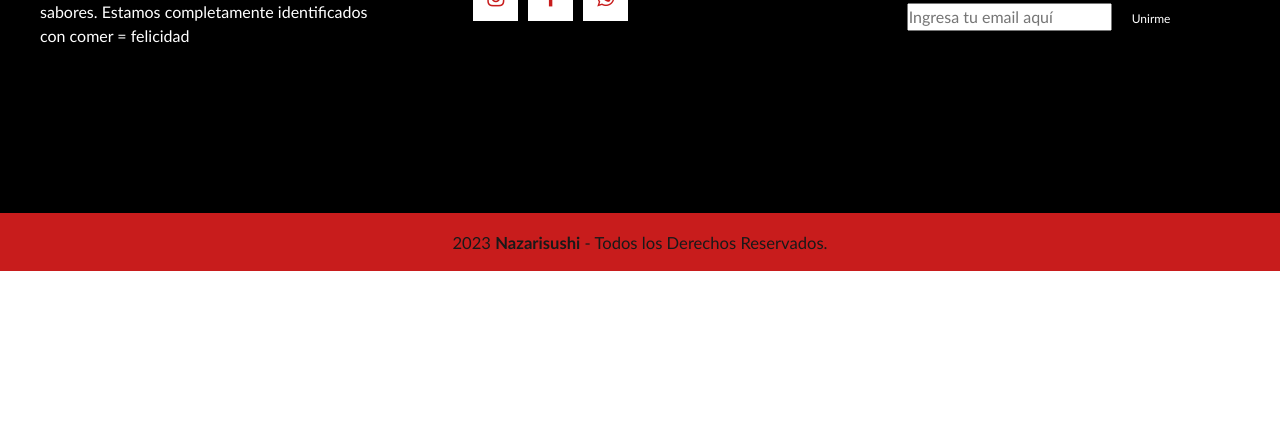
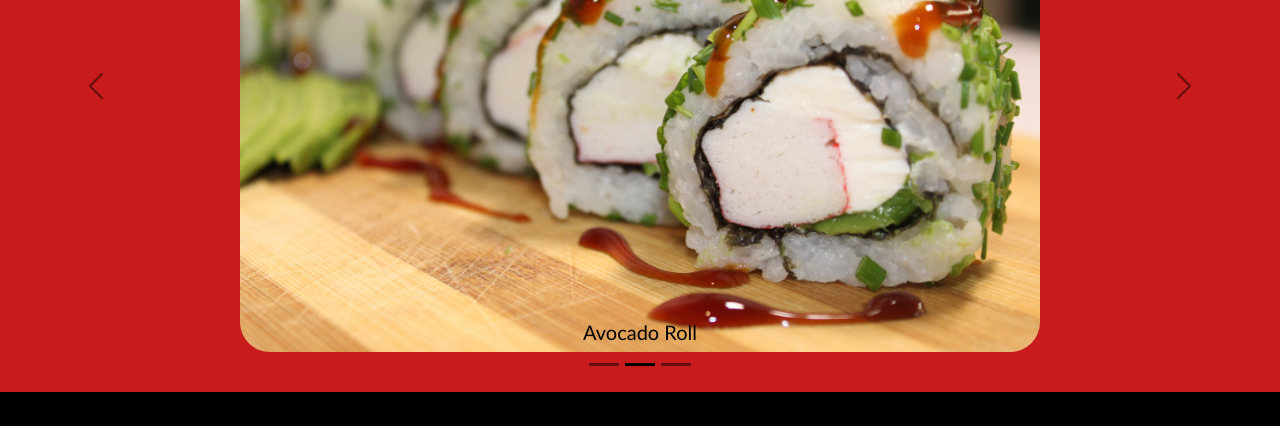
Before and after one commit to nazariegode/neigborsales, a React (Vite) app: page / in a window 1280 px wide. Shown: the part 1247-1673 px from the top of the page. Before the commit the page ends 1518 px from the top, so only its background shows below. Built offline with nearby package versions, Linux system fonts and the light colour scheme.

Commit message:
actualizacion

```diff
--- a/src/components/Carrousel/Carrousel.jsx
+++ b/src/components/Carrousel/Carrousel.jsx
@@ -1,11 +1,12 @@
 import Carousel from 'react-bootstrap/Carousel';
+import '../Carrousel/Carrousel.scss'
 
 function DarkVariantExample() {
   return (
     <div className='Carrousel'>
 
     <Carousel data-bs-theme="dark">
-      <Carousel.Item>
+        <Carousel.Item className="carousel-item">
               <img
               className="d-block w-10"
               src="../src/assets/card1.JPG"
@@ -16,7 +17,7 @@ function DarkVariantExample() {
               </Carousel.Caption>
         </Carousel.Item>
 
-      <Carousel.Item>
+        <Carousel.Item className="carousel-item">
               <img
               className="d-block w-10"
               src="../src/assets/card2.JPG"
@@ -27,7 +28,7 @@ function DarkVariantExample() {
               </Carousel.Caption>
         </Carousel.Item>
 
-      <Carousel.Item>
+        <Carousel.Item className="carousel-item">
               <img
               className="d-block w-10"
               src="../src/assets/card3.JPG"
--- a/src/components/Carrousel/Carrousel.scss
+++ b/src/components/Carrousel/Carrousel.scss
@@ -0,0 +1,14 @@
+.carousel-item {
+    text-align: center; /* Centra el contenido dentro de cada diapositiva */
+    background-color: #c81c1c;
+    font-family:'Trebuchet MS';
+
+  }
+
+
+.carousel-item img {
+  max-width: 800px; /* Ajusta el tamaño máximo de las imágenes */
+  height: auto; /* Ajusta la altura automáticamente para mantener la proporción */
+  margin: 40px auto; /* Centra las imágenes horizontalmente */
+  border-radius: 30px;
+}
--- a/src/components/Home/Home.jsx
+++ b/src/components/Home/Home.jsx
@@ -1,15 +1,23 @@
 import React from 'react';
 import fondo from '../../assets/fondo.png';
 import './Home.scss'
+import Carrousel from '../Carrousel/Carrousel'
 
 const Home = () => {
 
     return (
-    <div>
-        <h1 className='bienvenida'>Bienvenidos a</h1>
-        <h1 className='bienvenida2'>Nazari SUSHI</h1>
-        <img src={fondo} alt="" style={{ width: '100%' }} />
-    </div>
+    <>
+      <div>
+          <h1 className='bienvenida'>Bienvenidos a</h1>
+          <h1 className='bienvenida2'>Nazari SUSHI</h1>
+          <img src={fondo} alt="" style={{ width: '100%', height: 'auto' }} />
+      </div>
+
+      <div>
+          <Carrousel/>
+      </div>
+
+    </>
   )
 }
 
--- a/src/components/NavBar/NavBar.jsx
+++ b/src/components/NavBar/NavBar.jsx
@@ -13,8 +13,9 @@ const NavBar = () => {
         <header className="header">
 
             <div className="header_container">
-{                <img className='header_logo' src= {logo} alt="logo" />
-}
+                    <Link to="/">
+                        <img className='header_logo' src={logo} alt="logo" />
+                    </Link>
                     <nav className='header_nav'>
                         <Link className="header_link" to="/">Inicio</Link>
                         <NavDropdown title="PRODUCTOS" className="custom-dropdown">
```
Lines whose indentation alone changed are shown as unchanged.
